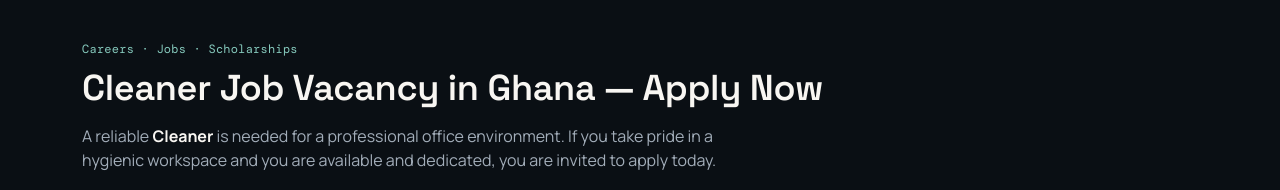
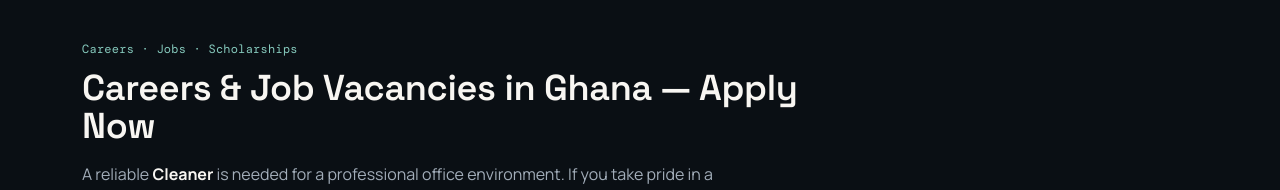
Before and after one commit to kyleel2249/CintexaWeb, a React (Vite) app in the folder artifacts/cintexa/: page /careers in a window 1280 px wide. Shown: the part 128-318 px from the top of the page. Built offline with nearby package versions, Linux system fonts and the light colour scheme; no server answers.

Commit message:
SEO H1/meta: Careers & Jobs in Ghana

```diff
--- a/artifacts/cintexa/src/pages/Careers.tsx
+++ b/artifacts/cintexa/src/pages/Careers.tsx
@@ -47,7 +47,7 @@ export function Careers() {
 
   useEffect(() => {
     document.title =
-      "Cleaner Job Vacancy in Ghana | Apply Now — Careers & Job Alerts";
+      "Careers & Jobs in Ghana | Job Alerts & Scholarships — CINTEXA";
     const desc =
       "Cleaner job vacancy in Ghana. Apply now — available and dedicated candidates welcome. Call or WhatsApp +233 59 516 8610. Sign up for job and scholarship alerts.";
     let meta = document.querySelector('meta[name="description"]');
@@ -120,7 +120,7 @@ export function Careers() {
       <div className="cx-container">
         <p className="cx-eyebrow">Careers · Jobs · Scholarships</p>
         <h1 className="cx-display mt-3 max-w-3xl text-3xl sm:text-4xl">
-          Cleaner Job Vacancy in Ghana — Apply Now
+          Careers & Job Vacancies in Ghana — Apply Now
         </h1>
         <p className="mt-4 max-w-2xl text-[hsl(var(--fg-muted))]">
           A reliable{" "}
```
